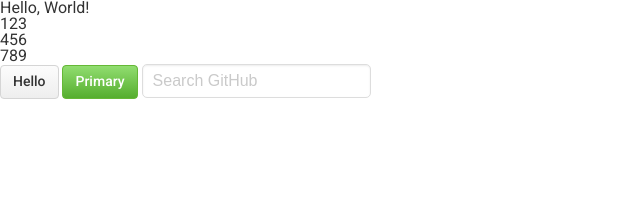
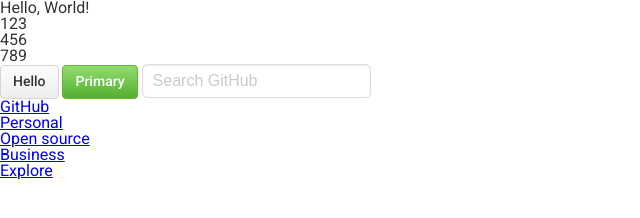
Before and after one commit to bizzy91/GitHub_Clone, a plain HTML site: page index.html in a window 1280 px wide. Shown: the whole page, without its empty margins (0-640 px from the left). Drawn offline with nearby package versions, Linux system fonts and the light colour scheme.

Commit message:
header-inner

```diff
--- a/index.html
+++ b/index.html
@@ -72,6 +72,27 @@ __ ~의 부분
     <div class="btn btn--primary">Primary</div>
 
     <input type="text" class="input--text" placeholder="Search GitHub">
+
+
+    <!-- HEADER -->
+    <header class="section">
+    <!-- <div class="header"></div> -->
+
+        <div class="inner">
+            <div class="menu-group">
+                <div class="logo"><a href="#">GitHub</a></div>
+                <ul class="main-menu">
+                    <li><a href="#">Personal</a></li>
+                    <li><a href="#">Open source</a></li>
+                    <li><a href="#">Business</a></li>
+                    <li><a href="#">Explore</a></li>
+                </ul>
+            </div>
+
+
+        </div>
+
+    </header>
 </div>
 </body>
 </html>
```
